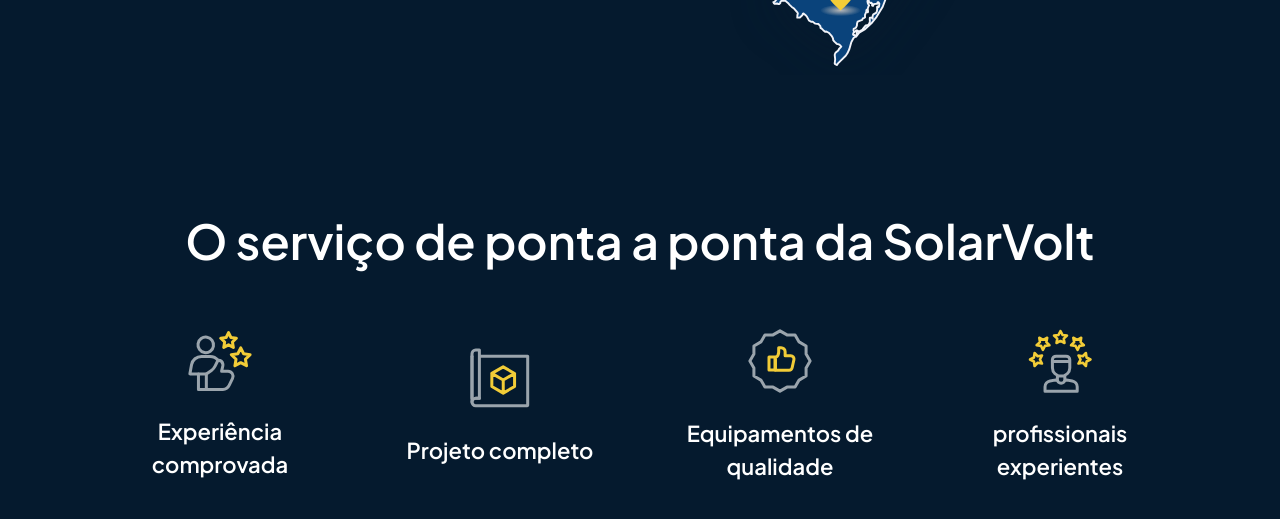
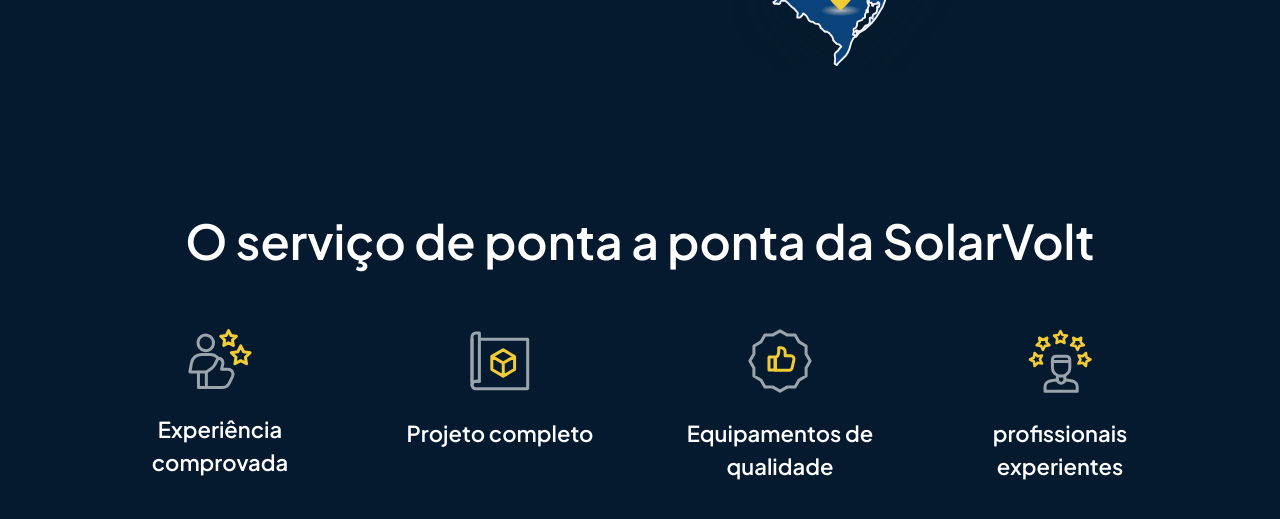
Before and after one commit to Beatriz-Heydman/solar, a website built with Parcel: page src/index.html in a window 1280 px wide. Shown: the part 3511-4030 px from the top of the page. Built offline with nearby package versions, Linux system fonts and the light colour scheme.

Commit message:
feat: adjust flex alignment in index.html for improved layout consistency

```diff
--- a/src/index.html
+++ b/src/index.html
@@ -284,7 +284,7 @@
             </h2>
 
             <div
-              class="w-full items-center flex-wrap flex justify-between gap-16"
+              class="w-full items-start flex-wrap flex justify-between gap-16"
             >
               <div class="flex-1 flex flex-col items-center gap-6">
                 <img
```
